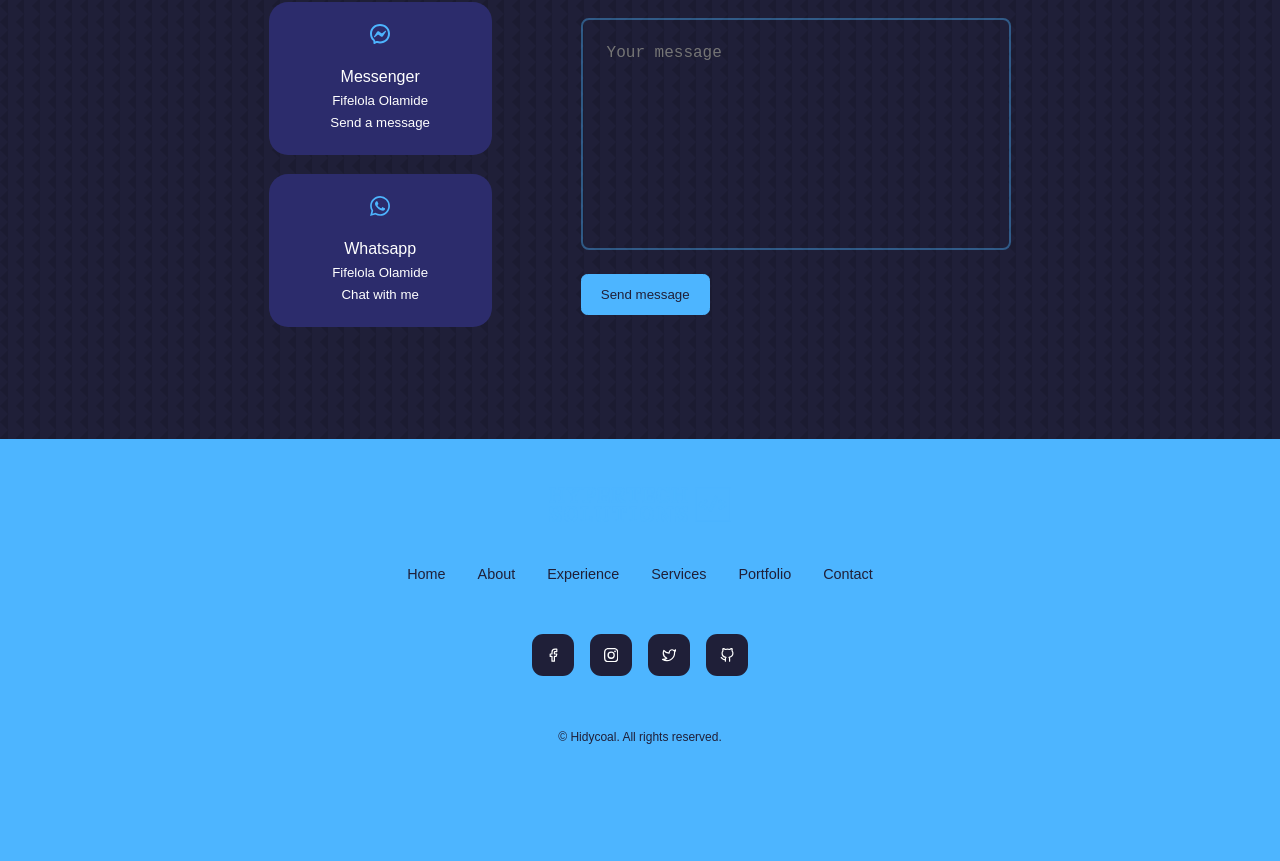
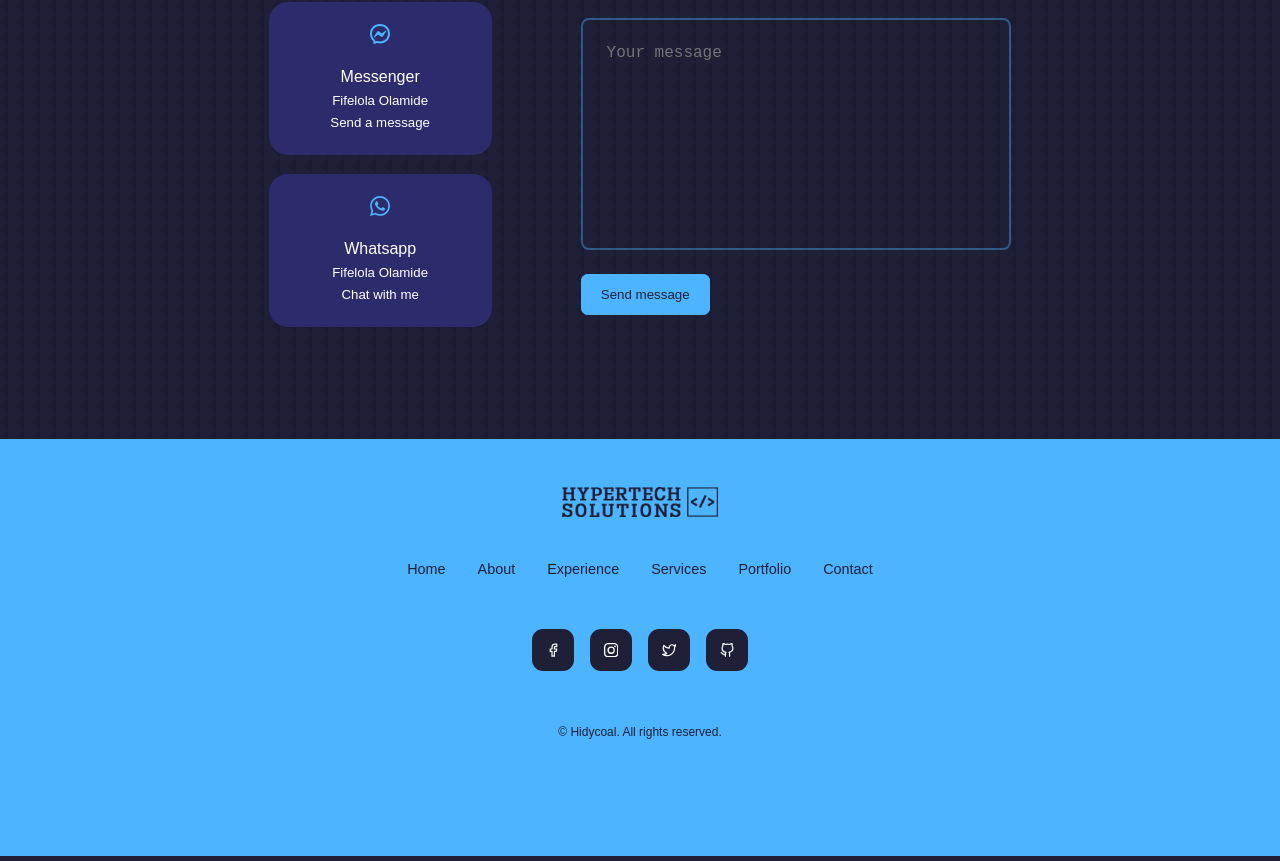
Before and after one commit to Hidycoal/portfolio, a React (Create React App) app: page / in a window 1280 px wide. Shown: the part 4098-4959 px from the top of the page. Built offline with nearby package versions, Linux system fonts and the light colour scheme.

Commit message:
latest commit

```diff
--- a/src/components/footer/Footer.jsx
+++ b/src/components/footer/Footer.jsx
@@ -4,13 +4,13 @@ import { BsInstagram } from "react-icons/bs";
 import { FiTwitter } from "react-icons/fi";
 import { FiGithub } from "react-icons/fi";
 import { FiFacebook } from "react-icons/fi";
-import img2 from "../../assets/logo2.png";
+import img1 from "../../assets/logo1.png";
 
 
 const Footer = () => {
   return (
    <footer>
-    <a href="#" className='footer__logo'><img src={img2} alt="" /></a>
+    <a href="#" className='footer__logo'><img src={img1} alt="" /></a>
     <ul className="permalinks">
       <li><a href="#">Home</a></li>
       <li><a href="#about">About</a></li>
--- a/src/components/footer/footer.css
+++ b/src/components/footer/footer.css
@@ -18,7 +18,7 @@ footer a {
     display: inline-block;
 }
 .footer__logo img {
-    height: 35px;
+    height: 30px;
 }
 
 .permalinks {
```
